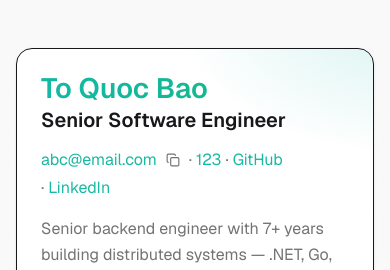
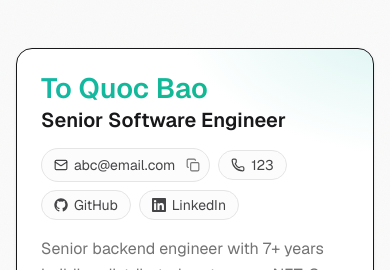
Before and after one commit to baotoq/resume, a Next.js app: page / in a window 390 px wide. Shown: the top 270 px of the page. Built offline with nearby package versions, Linux system fonts and the light colour scheme; no server answers.

Commit message:
style(header): pill-style contact row with icons for email/phone/github/linkedin

```diff
--- a/src/components/CopyableEmail.tsx
+++ b/src/components/CopyableEmail.tsx
@@ -1,6 +1,6 @@
 "use client";
 
-import { Check, Copy } from "lucide-react";
+import { Check, Copy, Mail } from "lucide-react";
 import { useState } from "react";
 
 interface CopyableEmailProps {
@@ -10,7 +10,9 @@ interface CopyableEmailProps {
 export function CopyableEmail({ email }: CopyableEmailProps) {
   const [copied, setCopied] = useState(false);
 
-  const onCopy = async () => {
+  const onCopy = async (e: React.MouseEvent) => {
+    e.preventDefault();
+    e.stopPropagation();
     try {
       await navigator.clipboard.writeText(email);
       setCopied(true);
@@ -21,18 +23,18 @@ export function CopyableEmail({ email }: CopyableEmailProps) {
   };
 
   return (
-    <span className="inline-flex items-center gap-1">
-      <a
-        href={`mailto:${email}`}
-        className="link-underline text-primary hover:text-primary/80 focus-visible:outline focus-visible:outline-2 focus-visible:outline-primary focus-visible:outline-offset-2"
-      >
-        {email}
-      </a>
+    <a
+      href={`mailto:${email}`}
+      aria-label={`Email ${email}`}
+      className="inline-flex items-center gap-1.5 rounded-full border border-border bg-background/60 pl-3 pr-1 py-1 text-sm text-foreground/80 transition-all hover:-translate-y-0.5 hover:border-primary hover:text-primary hover:shadow-sm focus-visible:outline focus-visible:outline-2 focus-visible:outline-primary focus-visible:outline-offset-2"
+    >
+      <Mail className="h-3.5 w-3.5" aria-hidden="true" />
+      <span>{email}</span>
       <button
         type="button"
         onClick={onCopy}
         aria-label={copied ? "Email copied" : "Copy email to clipboard"}
-        className="inline-flex h-6 w-6 items-center justify-center rounded-md text-muted-foreground hover:text-primary hover:bg-accent transition-colors focus-visible:outline focus-visible:outline-2 focus-visible:outline-primary focus-visible:outline-offset-2"
+        className="inline-flex h-6 w-6 items-center justify-center rounded-full text-muted-foreground hover:text-primary hover:bg-accent transition-colors focus-visible:outline focus-visible:outline-2 focus-visible:outline-primary focus-visible:outline-offset-2"
       >
         {copied ? (
           <Check className="h-3.5 w-3.5 text-[color:#10b981]" />
@@ -40,6 +42,6 @@ export function CopyableEmail({ email }: CopyableEmailProps) {
           <Copy className="h-3.5 w-3.5" />
         )}
       </button>
-    </span>
+    </a>
   );
 }
--- a/src/components/Header.tsx
+++ b/src/components/Header.tsx
@@ -1,3 +1,5 @@
+import { Phone } from "lucide-react";
+import type { ComponentType, SVGProps } from "react";
 import { CopyableEmail } from "@/components/CopyableEmail";
 import { Card, CardContent } from "@/components/ui/card";
 import type { ResumeData } from "@/types/resume";
@@ -8,23 +10,78 @@ interface HeaderProps {
   phone: string;
 }
 
+type IconType = ComponentType<SVGProps<SVGSVGElement>>;
+
+function GithubIcon(props: SVGProps<SVGSVGElement>) {
+  return (
+    <svg
+      viewBox="0 0 24 24"
+      fill="currentColor"
+      xmlns="http://www.w3.org/2000/svg"
+      {...props}
+    >
+      <path d="M12 .5C5.73.5.5 5.74.5 12.04c0 5.08 3.29 9.39 7.86 10.91.58.11.79-.25.79-.56 0-.27-.01-1-.02-1.96-3.2.7-3.87-1.54-3.87-1.54-.52-1.33-1.28-1.69-1.28-1.69-1.05-.72.08-.71.08-.71 1.16.08 1.77 1.2 1.77 1.2 1.03 1.77 2.7 1.26 3.36.96.11-.75.4-1.26.73-1.55-2.55-.29-5.23-1.29-5.23-5.74 0-1.27.45-2.3 1.19-3.11-.12-.3-.52-1.48.11-3.08 0 0 .97-.31 3.19 1.19a10.98 10.98 0 015.81 0c2.22-1.5 3.19-1.19 3.19-1.19.63 1.6.23 2.78.11 3.08.74.81 1.19 1.84 1.19 3.11 0 4.46-2.69 5.45-5.25 5.73.41.36.78 1.06.78 2.14 0 1.55-.01 2.8-.01 3.18 0 .31.21.67.8.56 4.56-1.53 7.85-5.84 7.85-10.91C23.5 5.74 18.27.5 12 .5z" />
+    </svg>
+  );
+}
+
+function LinkedinIcon(props: SVGProps<SVGSVGElement>) {
+  return (
+    <svg
+      viewBox="0 0 24 24"
+      fill="currentColor"
+      xmlns="http://www.w3.org/2000/svg"
+      {...props}
+    >
+      <path d="M20.45 20.45h-3.55v-5.57c0-1.33-.03-3.04-1.85-3.04-1.85 0-2.13 1.44-2.13 2.94v5.67H9.37V9h3.41v1.56h.05c.47-.9 1.64-1.85 3.38-1.85 3.61 0 4.28 2.38 4.28 5.47v6.27zM5.34 7.43a2.06 2.06 0 110-4.12 2.06 2.06 0 010 4.12zM7.12 20.45H3.55V9h3.57v11.45zM22.22 0H1.77C.79 0 0 .77 0 1.72v20.56C0 23.23.79 24 1.77 24h20.45c.98 0 1.78-.77 1.78-1.72V1.72C24 .77 23.2 0 22.22 0z" />
+    </svg>
+  );
+}
+
+interface PillLink {
+  label: string;
+  href: string;
+  text: string;
+  Icon: IconType;
+}
+
+function ContactPill({ link }: { link: PillLink }) {
+  const external = link.href.startsWith("http");
+  return (
+    <a
+      href={link.href}
+      aria-label={link.label}
+      className="inline-flex items-center gap-1.5 rounded-full border border-border bg-background/60 px-3 py-1 text-sm text-foreground/80 transition-all hover:-translate-y-0.5 hover:border-primary hover:text-primary hover:shadow-sm focus-visible:outline focus-visible:outline-2 focus-visible:outline-primary focus-visible:outline-offset-2"
+      {...(external
+        ? { target: "_blank", rel: "noopener noreferrer" }
+        : {})}
+    >
+      <link.Icon className="h-3.5 w-3.5" aria-hidden="true" />
+      <span>{link.text}</span>
+    </a>
+  );
+}
+
 export function Header({ resume, email, phone }: HeaderProps) {
-  const linkContacts: { label: string; href: string; text: string }[] = [];
+  const pills: PillLink[] = [];
   if (phone)
-    linkContacts.push({
+    pills.push({
       label: "Phone",
       href: `tel:${phone}`,
       text: phone,
+      Icon: Phone,
     });
-  linkContacts.push({
+  pills.push({
     label: "GitHub profile",
     href: resume.github,
     text: "GitHub",
+    Icon: GithubIcon,
   });
-  linkContacts.push({
+  pills.push({
     label: "LinkedIn profile",
     href: resume.linkedin,
     text: "LinkedIn",
+    Icon: LinkedinIcon,
   });
 
   return (
@@ -38,23 +95,10 @@ export function Header({ resume, email, phone }: HeaderProps) {
           <p className="text-xl font-semibold leading-[1.2] text-foreground mt-1">
             {resume.title}
           </p>
-          <div className="flex flex-wrap items-center gap-1 text-base mt-4">
+          <div className="flex flex-wrap items-center gap-2 mt-4">
             {email && <CopyableEmail email={email} />}
-            {linkContacts.map((c, i) => (
-              <span key={c.label}>
-                {(email || i > 0) && (
-                  <span className="text-muted-foreground"> · </span>
-                )}
-                <a
-                  href={c.href}
-                  className="link-underline text-primary hover:text-primary/80 focus-visible:outline focus-visible:outline-2 focus-visible:outline-primary focus-visible:outline-offset-2"
-                  {...(c.href.startsWith("http")
-                    ? { target: "_blank", rel: "noopener noreferrer" }
-                    : {})}
-                >
-                  {c.text}
-                </a>
-              </span>
+            {pills.map((link) => (
+              <ContactPill key={link.label} link={link} />
             ))}
           </div>
           {resume.bio && (
```
